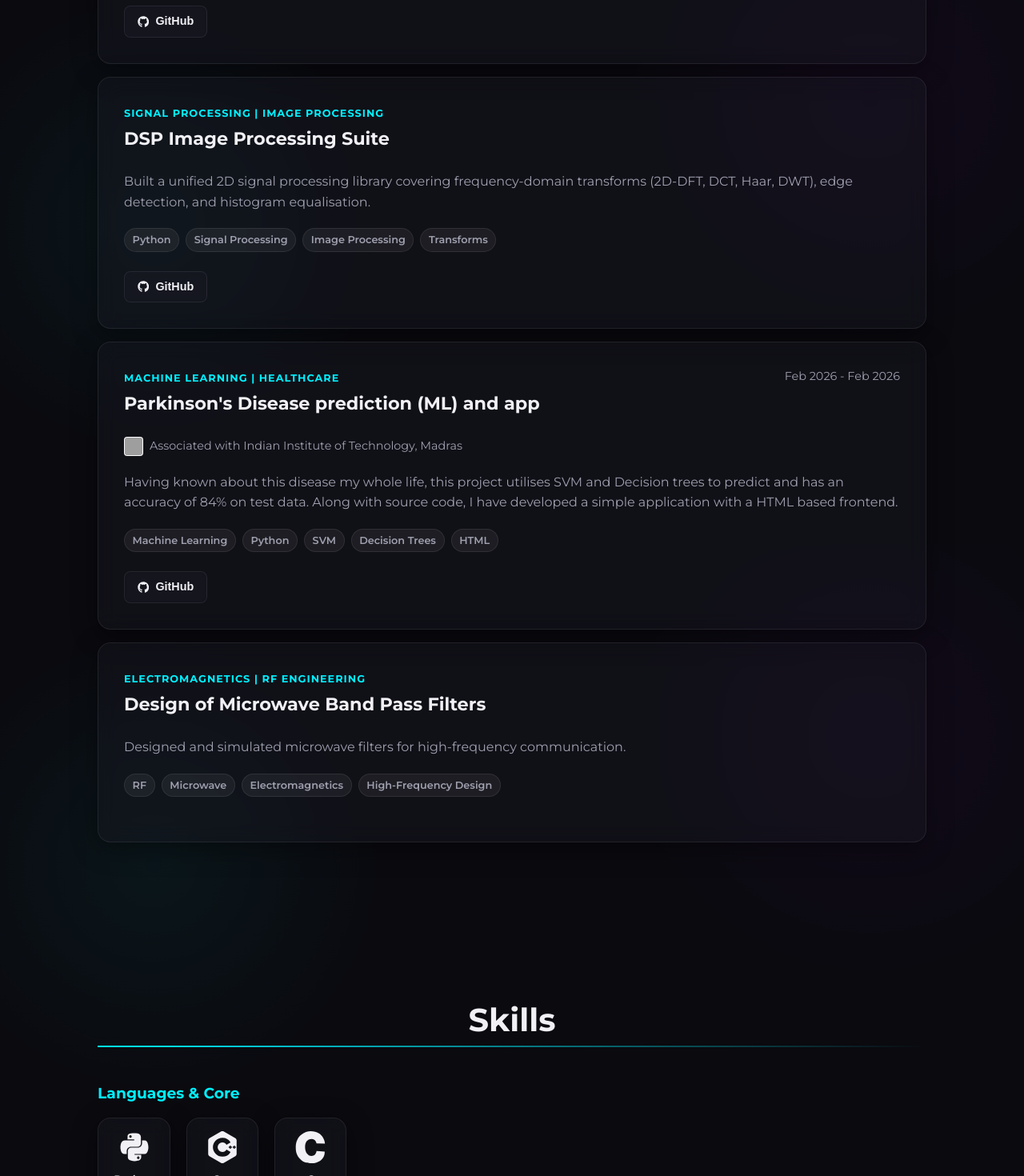
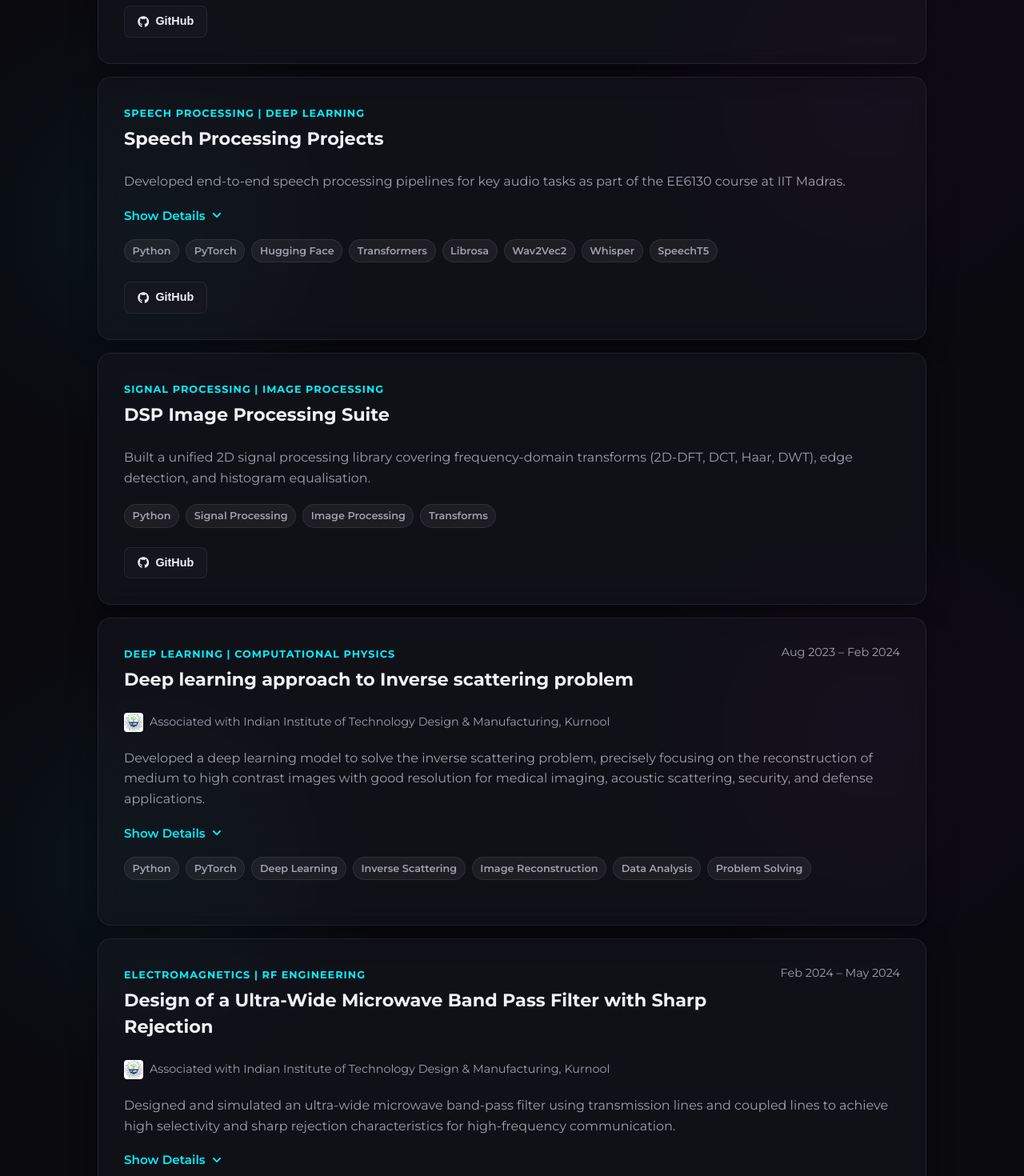
Before and after one commit to Nishchalam/Portfolio, a React (Vite) app: page / in a window 1280 px wide. Shown: the part 7320-8790 px from the top of the page at 80% size. Built offline with nearby package versions, Linux system fonts and the light colour scheme; grey boxes are pictures that could not be loaded.

Commit message:
Add Speech Processing projects and Bachelor's projects to Projects section

```diff
--- a/src/components/Projects.jsx
+++ b/src/components/Projects.jsx
@@ -1,5 +1,6 @@
 import { useState } from 'react';
 import { FaGithub, FaExternalLinkAlt, FaChevronDown, FaChevronUp } from 'react-icons/fa';
+import iiitkLogo from '../assets/iiitk.png';
 
 const ProjectCard = ({ project }) => {
   const [isExpanded, setIsExpanded] = useState(false);
@@ -241,11 +242,50 @@ const Projects = () => {
       github: "https://github.com/Nishchalam/k-distribution"
     },
     {
+      title: "Speech Processing Projects",
+      category: "Speech Processing | Deep Learning",
+      description: "Developed end-to-end speech processing pipelines for key audio tasks as part of the EE6130 course at IIT Madras.",
+      highlights: [
+        "Language Identification: Developed a multilingual speech-language classifier using pretrained Wav2Vec2/HuBERT representations and CNN-based classification",
+        "Speaker Diarization: Built a diarization pipeline combining Whisper-based speech segmentation, ECAPA-TDNN speaker embeddings, and agglomerative clustering",
+        "Automatic Speech Recognition (ASR): Fine-tuned Whisper-Tiny for Assamese speech recognition using Mozilla Common Voice and evaluated with Word Error Rate (WER)",
+        "Text-to-Speech (TTS): Fine-tuned SpeechT5 for German speech synthesis using speaker embeddings and a HiFi-GAN vocoder"
+      ],
+      techStack: ["Python", "PyTorch", "Hugging Face", "Transformers", "Librosa", "Wav2Vec2", "Whisper", "SpeechT5"],
+      github: "https://github.com/Nishchalam/Speech-processing-projects"
+    },
+    {
       title: "DSP Image Processing Suite",
       category: "Signal Processing | Image Processing",
       description: "Built a unified 2D signal processing library covering frequency-domain transforms (2D-DFT, DCT, Haar, DWT), edge detection, and histogram equalisation.",
       techStack: ["Python", "Signal Processing", "Image Processing", "Transforms"],
       github: "https://github.com/Nishchalam/DSP-based-Image-processing-techniques"
+    },
+    {
+      title: "Deep learning approach to Inverse scattering problem",
+      category: "Deep Learning | Computational Physics",
+      dateRange: "Aug 2023 – Feb 2024",
+      association: "Indian Institute of Technology Design & Manufacturing, Kurnool",
+      associationLogo: iiitkLogo,
+      description: "Developed a deep learning model to solve the inverse scattering problem, precisely focusing on the reconstruction of medium to high contrast images with good resolution for medical imaging, acoustic scattering, security, and defense applications.",
+      highlights: [
+        "Designed and implemented a FPNet-based neural network model to resolve scattering problems",
+        "Enhanced spatial resolution and contrast reconstruction capabilities of scatterer mediums"
+      ],
+      techStack: ["Python", "PyTorch", "Deep Learning", "Inverse Scattering", "Image Reconstruction", "Data Analysis", "Problem Solving"]
+    },
+    {
+      title: "Design of a Ultra-Wide Microwave Band Pass Filter with Sharp Rejection",
+      category: "Electromagnetics | RF Engineering",
+      dateRange: "Feb 2024 – May 2024",
+      association: "Indian Institute of Technology Design & Manufacturing, Kurnool",
+      associationLogo: iiitkLogo,
+      description: "Designed and simulated an ultra-wide microwave band-pass filter using transmission lines and coupled lines to achieve high selectivity and sharp rejection characteristics for high-frequency communication.",
+      highlights: [
+        "Developed coupled-line band-pass filter models using transmission lines and coupled lines",
+        "Conducted extensive EM simulation and validation using Ansys Electronics Desktop (HFSS) and Saturn PCB Design tools"
+      ],
+      techStack: ["RF & Microwave Design", "Transmission Lines", "Ansys Electronics Desktop", "Saturn PCB", "Electromagnetics"]
     },
     {
       title: "Parkinson's Disease prediction (ML) and app",
@@ -256,12 +296,6 @@ const Projects = () => {
       description: "Having known about this disease my whole life, this project utilises SVM and Decision trees to predict and has an accuracy of 84% on test data. Along with source code, I have developed a simple application with a HTML based frontend.",
       techStack: ["Machine Learning", "Python", "SVM", "Decision Trees", "HTML"],
       github: "https://github.com/Nishchalam/parkinson_disease_project"
-    },
-    {
-      title: "Design of Microwave Band Pass Filters",
-      category: "Electromagnetics | RF Engineering",
-      description: "Designed and simulated microwave filters for high-frequency communication.",
-      techStack: ["RF", "Microwave", "Electromagnetics", "High-Frequency Design"]
     }
   ];
 
```
